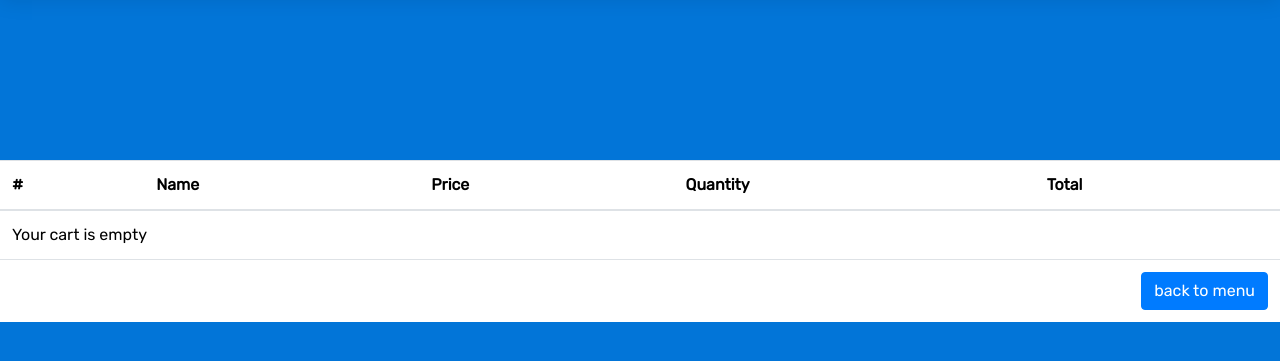
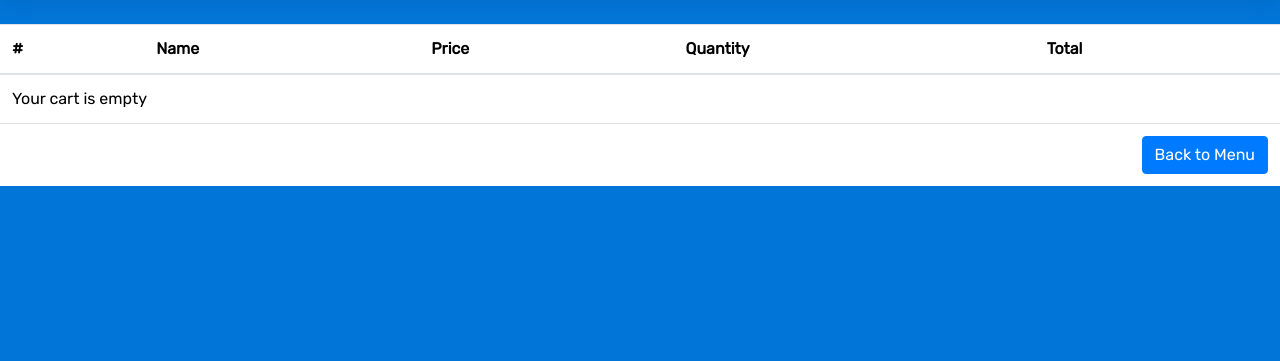
Before and after one commit to santhosh0209/Canteen_System, a Django app: page /order-summary/ in a window 1280 px wide. Shown: the part 80-441 px from the top of the page. Run offline with Django 3.2, Linux system fonts and the light colour scheme; a user stored in the database is signed in; data comes from the database, SQL or seed files in the repository; both versions use the stored data as it was after the commit; data that the repository does not hold is empty; some libraries are stand-ins or nearby versions; some web fonts are replaced.

Commit message:
initaial

```diff
--- a/orders/views.py
+++ b/orders/views.py
@@ -28,7 +28,7 @@ class HomeView(ListView):
         context = super(HomeView, self).get_context_data(**kwargs)
         now = datetime.now()
         hour = now.hour
-        if hour>=15:
+        if hour>=14:
             context = super().get_context_data(**kwargs)
             return context
         else:
--- a/static/custom.css
+++ b/static/custom.css
@@ -277,7 +277,7 @@ label #cancel {
 /*  */
 
 .order-summary {
-    margin-top: 5rem;
+    margin-top: 1rem;
 }
 
 .order-summary h2 {
--- a/templates/base.html
+++ b/templates/base.html
@@ -42,7 +42,7 @@
 
         </ul>
     </nav>
-    <div style="margin-bottom: 5rem;" class="">
+    <div style="margin-top: 0.5rem;" class="">
         {% if messages %} {% for message in messages %}
         <div class="alert alert-{{ message.tags }} alert-dismissible fade show" role="alert">
             {{ message }}
@@ -55,8 +55,10 @@
     {% block content %} {% endblock %}
 
     <!-- font awesome -->
+    <script src="https://code.jquery.com/jquery-3.4.1.js"></script>
+    <script src="https://stackpath.bootstrapcdn.com/bootstrap/4.5.0/js/bootstrap.min.js"></script>
     <script src="https://kit.fontawesome.com/a076d05399.js"></script>
-    <script src="https://code.jquery.com/jquery-3.4.1.js"></script>
+
     <script src="https://cdnjs.cloudflare.com/ajax/libs/jqueryui/1.12.1/jquery-ui.min.js"></script>
     <script src="{% static 'scripts.js' %}"></script>
 
--- a/templates/login.html
+++ b/templates/login.html
@@ -1,6 +1,6 @@
 {% extends 'base.html'%} {% load static %} {% block content %} {% load bootstrap3 %}
 
-<div style="margin-top: 2rem;" class="container  mt-6">
+<div style="margin-top: 0.5rem" class="container ">
     <div class="row">
         <div class="col-md-6 mt-6 font-ram">
             <form method="post"> {% csrf_token %} {% bootstrap_form form %}
--- a/templates/order_summary.html
+++ b/templates/order_summary.html
@@ -37,7 +37,7 @@
                     </tr>
                     <tr>
                         <td colspan="5">
-                            <a class='btn btn-primary float-right' href='/'>back to menu</a>
+                            <a class='btn btn-primary float-right' href='/'>Back to Menu</a>
                         </td>
                     </tr>
                     {% endfor %} {% if object.coupon %}
--- a/templates/signup.html
+++ b/templates/signup.html
@@ -1,6 +1,6 @@
 {% extends 'base.html'%} {% load static %} {% block content %} {% load bootstrap3 %}
 
-<div style="margin-top: 2rem;" class="container font-ram mt-6">
+<div style="margin-top: 0.5rem;" class="container font-ram mt-6">
     <div class="row">
         <div class="col-md-6 mt-6">
             <form method="post"> {% csrf_token %} {% bootstrap_form form %}
```
Also changed, not shown: db.sqlite3.
